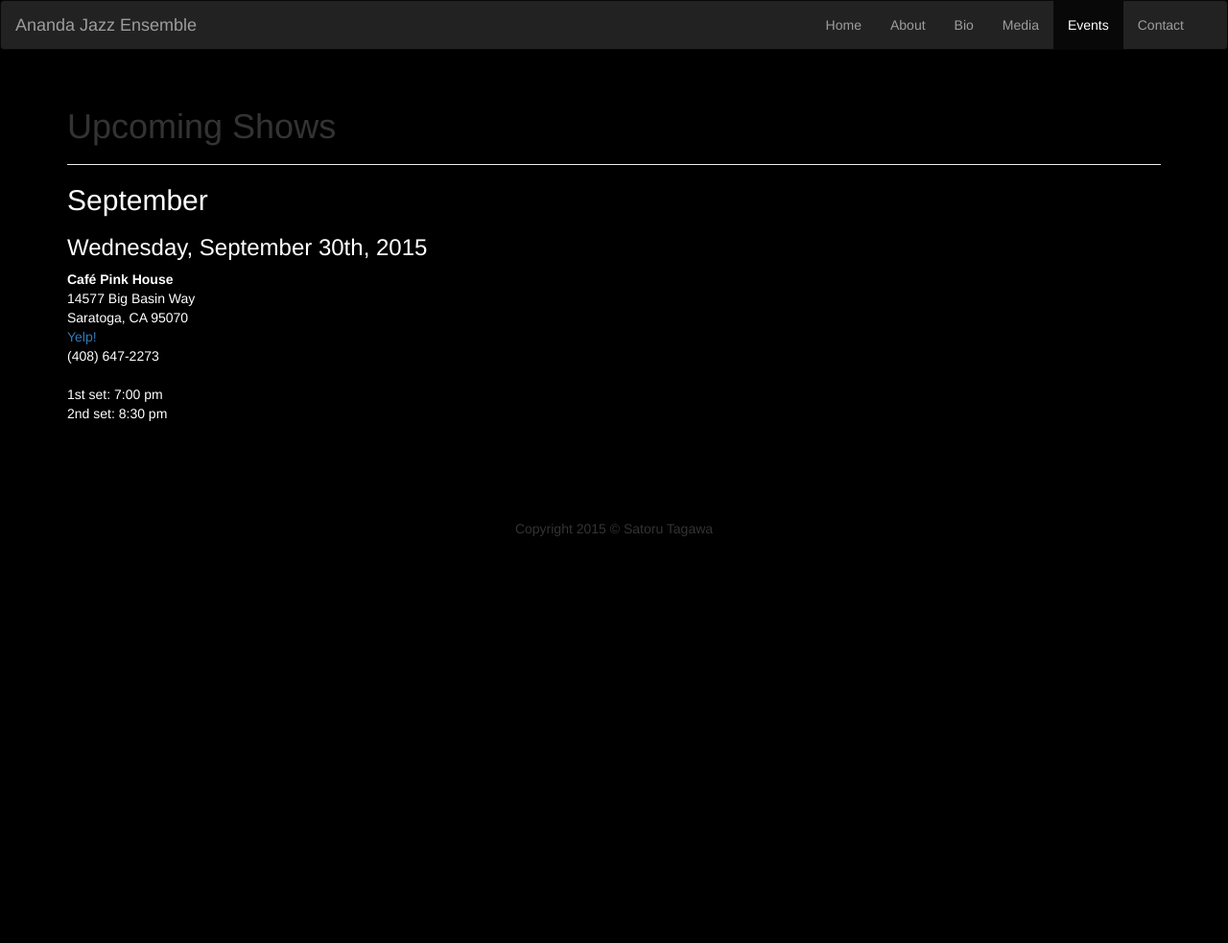
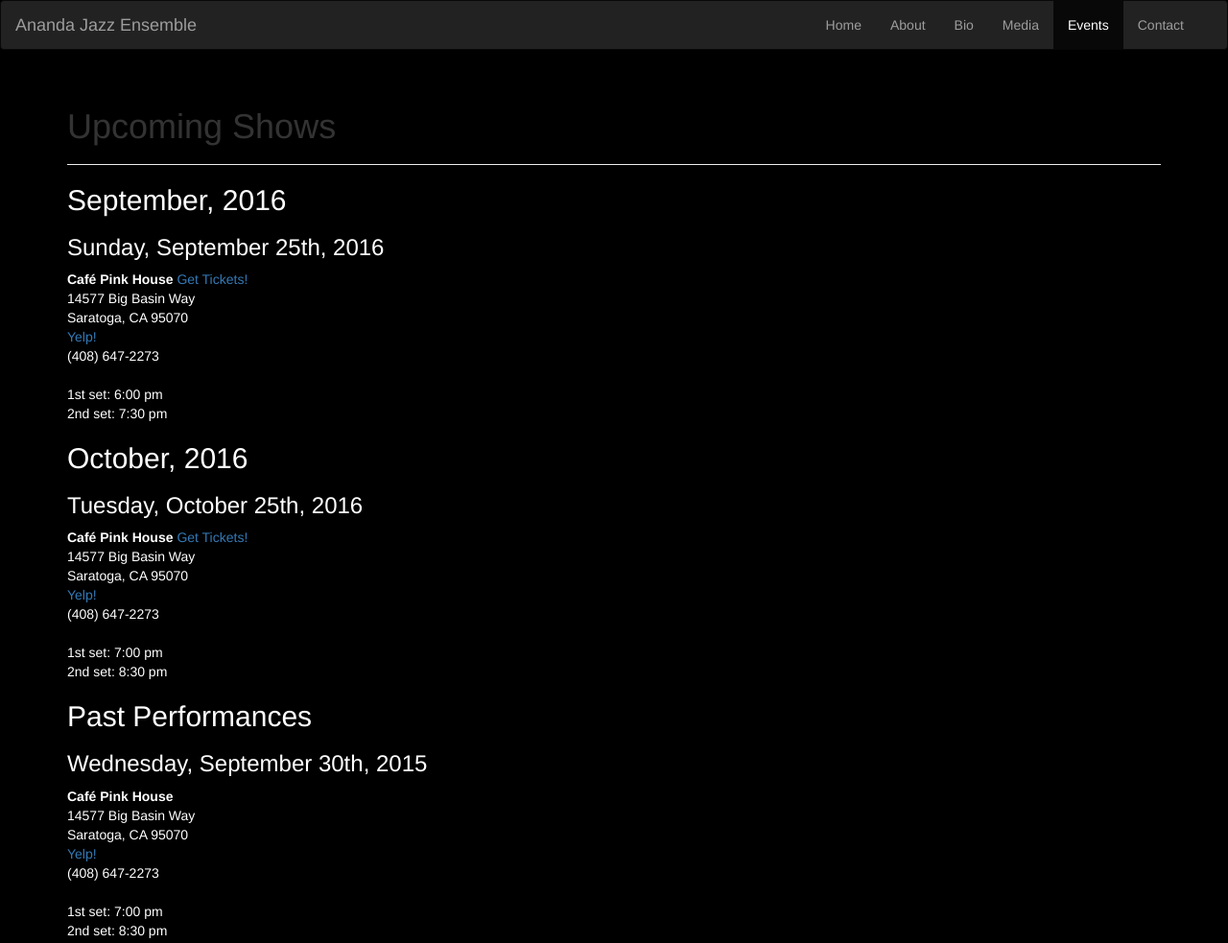
Before and after one commit to milesyebisu/anandajazz, a plain HTML site: page events.html in a window 1280 px wide. Shown: the top 983 px of the page at 96% size. Before the commit the page ends 800 px from the top, so only its background shows below. Drawn offline with nearby package versions, Linux system fonts and the light colour scheme.

Commit message:
Update for next show on sept 25

```diff
--- a/events.html
+++ b/events.html
@@ -41,7 +41,33 @@
                 <h1>Upcoming Shows</h1>
             </div>
             <div class="whitetext">
-                <h2>September</h2>
+                <h2>September, 2016</h2>
+                <h3>Sunday, September 25th, 2016</h3>
+                <address>
+                    <strong>Caf&eacute Pink House</strong> <a href="http://cafepinkhouse.com/">Get Tickets!</a><br>
+                    14577 Big Basin Way<br>
+                    Saratoga, CA 95070<br>
+                    <a href="http://www.yelp.com/biz/caf%C3%A9-pinkhouse-saratoga">Yelp!</a><br>
+                    (408) 647-2273
+                </address>
+                1st set: 6:00 pm<br>
+                2nd set: 7:30 pm
+            </div>
+            <div class="whitetext">
+                <h2>October, 2016</h2>
+                <h3>Tuesday, October 25th, 2016</h3>
+                <address>
+                    <strong>Caf&eacute Pink House</strong> <a href="http://cafepinkhouse.com/">Get Tickets!</a><br>
+                    14577 Big Basin Way<br>
+                    Saratoga, CA 95070<br>
+                    <a href="http://www.yelp.com/biz/caf%C3%A9-pinkhouse-saratoga">Yelp!</a><br>
+                    (408) 647-2273
+                </address>
+                1st set: 7:00 pm<br>
+                2nd set: 8:30 pm
+            </div>
+            <div class="whitetext">
+                <h2>Past Performances</h2>
                 <h3>Wednesday, September 30th, 2015</h3>
                 <address>
                     <strong>Caf&eacute Pink House</strong><br>
```
Also changed, not shown: about.html (+1 -1 lines), bio.html (+3 -7 lines), index.html (+8 -1 lines), img/Afiche general_small.jpg (added), img/Screen shot 2013-01-29 at 12.26.43 AM.png (added).
